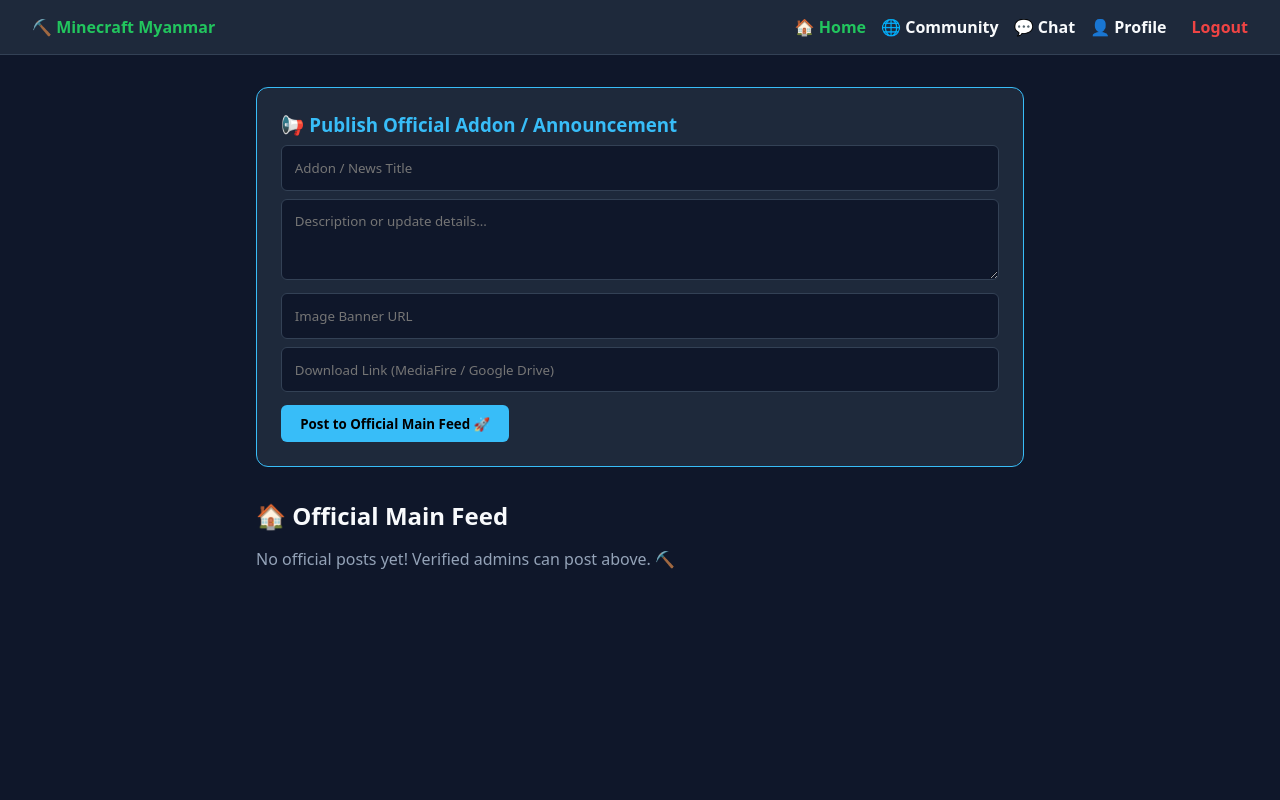
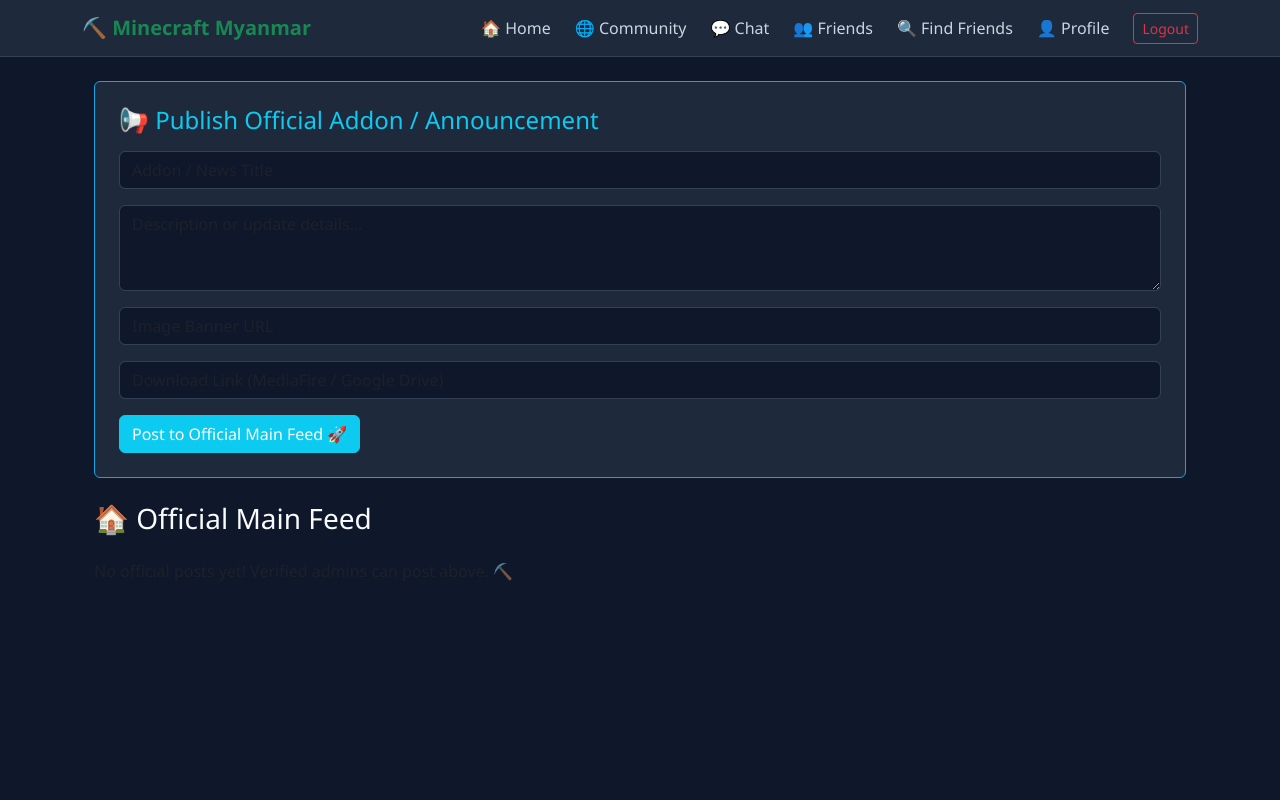
Before and after one commit to heinth123/minecraft-portal-, a Flask app: page / in a window 1280 px wide. Run offline with Flask 3, Linux system fonts and the light colour scheme; a user stored in the database is signed in.

Commit message:
Refactor index.html to use template inheritance

```diff
--- a/templates/index.html
+++ b/templates/index.html
@@ -1,109 +1,68 @@
-<!DOCTYPE html>
-<html lang="en">
-<head>
-    <meta charset="UTF-8">
-    <meta name="viewport" content="width=device-width, initial-scale=1.0">
-    <title>Minecraft Myanmar | Official Feed</title>
-    <style>
-        :root { --bg-dark: #0f172a; --card-bg: #1e293b; --green: #22c55e; --text-main: #f8fafc; --text-muted: #94a3b8; }
-        * { margin: 0; padding: 0; box-sizing: border-box; font-family: system-ui, sans-serif; }
-        body { background-color: var(--bg-dark); color: var(--text-main); min-height: 100vh; }
-        nav { display: flex; justify-content: space-between; align-items: center; padding: 1rem 2rem; background: #1e293b; border-bottom: 1px solid #334155; }
-        .nav-links { display: flex; gap: 15px; }
-        .nav-links a { color: var(--text-main); text-decoration: none; font-weight: bold; }
-        .nav-links a.active { color: var(--green); }
-        .container { max-width: 800px; margin: 2rem auto; padding: 0 1rem; }
-        .post-box { background: var(--card-bg); border-radius: 12px; padding: 1.5rem; margin-bottom: 2rem; border: 1px solid #38bdf8; }
-        input, textarea, select { width: 100%; padding: 0.8rem; background: #0f172a; border: 1px solid #334155; color: white; border-radius: 6px; margin-top: 0.5rem; }
-        button { padding: 0.6rem 1.2rem; background: var(--green); color: black; border: none; border-radius: 6px; font-weight: bold; cursor: pointer; margin-top: 0.8rem; }
-        .badge-verified { color: #38bdf8; font-size: 0.9rem; }
-        .post-card { background: var(--card-bg); border-radius: 12px; padding: 1.5rem; margin-bottom: 1.5rem; border: 1px solid #334155; }
-        .post-header { display: flex; align-items: center; gap: 10px; margin-bottom: 1rem; }
-        .pfp { width: 40px; height: 40px; border-radius: 50%; object-fit: cover; }
-        .post-img { width: 100%; border-radius: 8px; margin-top: 1rem; max-height: 400px; object-fit: cover; }
-        .actions { display: flex; gap: 15px; margin-top: 1rem; align-items: center; }
-        .admin-box { background: #0f172a; padding: 0.8rem; border-radius: 8px; margin-top: 1rem; border: 1px dashed #38bdf8; }
-        .btn-download { display: inline-block; padding: 0.6rem 1.2rem; background: var(--green); color: black; text-decoration: none; font-weight: bold; border-radius: 6px; margin-top: 1rem; }
-    </style>
-</head>
-<body>
+{% extends "base.html" %}
 
-    <nav>
-        <span style="font-weight: bold; color: var(--green);">⛏️ Minecraft Myanmar</span>
-        <div class="nav-links">
-            <a href="/" class="active">🏠 Home</a>
-            <a href="/community">🌐 Community</a>
-            <a href="/chat">💬 Chat</a>
-            <a href="/profile/{{ current_user.username }}">👤 Profile</a>
-            <a href="/logout" style="color: #ef4444; margin-left: 10px;">Logout</a>
+{% block content %}
+<div class="container">
+    <!-- Admin Post Form -->
+    {% if current_user.is_admin %}
+    <div class="card p-4 mb-4" style="border-color: #0ea5e9;">
+        <h4 class="text-info mb-3">📢 Publish Official Addon / Announcement</h4>
+        <form action="{{ url_for('create_post') }}" method="POST">
+            <input type="hidden" name="feed_type" value="official">
+            <div class="mb-3">
+                <input type="text" name="title" class="form-control" placeholder="Addon / News Title" required>
             </div>
-    </nav>
-
-    <div class="container">
-        <!-- Admin Official Post Creator -->
-        {% if current_user.is_admin %}
-        <div class="post-box">
-            <h3 style="color: #38bdf8;">📢 Publish Official Addon / Announcement</h3>
-            <form action="/create_post" method="POST">
-                <input type="hidden" name="feed_type" value="official">
-                <input type="text" name="title" placeholder="Addon / News Title" required>
-                <textarea name="content" placeholder="Description or update details..." rows="3" required></textarea>
-                <input type="text" name="image_url" placeholder="Image Banner URL">
-                <input type="text" name="download_link" placeholder="Download Link (MediaFire / Google Drive)">
-                <button type="submit" style="background: #38bdf8;">Post to Official Main Feed 🚀</button>
+            <div class="mb-3">
+                <textarea name="content" class="form-control" rows="3" placeholder="Description or update details..." required></textarea>
+            </div>
+            <div class="mb-3">
+                <input type="url" name="image_url" class="form-control" placeholder="Image Banner URL">
+            </div>
+            <div class="mb-3">
+                <input type="url" name="download_link" class="form-control" placeholder="Download Link (MediaFire / Google Drive)">
+            </div>
+            <button type="submit" class="btn btn-info text-white">Post to Official Main Feed 🚀</button>
         </form>
     </div>
     {% endif %}
 
-        <h2>🏠 Official Main Feed</h2>
-        {% if not posts %}
-            <p style="color: var(--text-muted); margin-top: 1rem;">No official posts yet! Verified admins can post above. ⛏️</p>
-        {% endif %}
+    <h3 class="mb-4">🏠 Official Main Feed</h3>
 
+    <!-- Feed Posts -->
     {% for post in posts %}
-        <div class="post-card">
-            <div class="post-header">
-                <img src="{{ post.user.pfp_url }}" class="pfp">
+    <div class="card mb-4">
+        <div class="card-body">
+            <div class="d-flex align-items-center mb-3">
+                <a href="{{ url_for('profile', username=post.user.username) }}">
+                    <img src="{{ post.user.pfp_url }}" alt="pfp" class="rounded-circle me-2" style="width: 40px; height: 40px; object-fit: cover;">
+                </a>
                 <div>
-                    <a href="/profile/{{ post.user.username }}" style="color: white; text-decoration: none; font-weight: bold;">
-                        {{ post.user.nickname }} <span class="badge-verified">✔</span>
+                    <a href="{{ url_for('profile', username=post.user.username) }}" class="text-decoration-none text-white fw-bold">
+                        {{ post.user.nickname }}
                     </a>
-                    <div style="font-size: 0.75rem; color: var(--text-muted);">@{{ post.user.username }}</div>
+                    <small class="text-muted d-block">@{{ post.user.username }}</small>
                 </div>
             </div>
 
-            <h3>{{ post.title }}</h3>
-            <p style="margin-top: 0.5rem; color: #cbd5e1;">{{ post.content }}</p>
+            <h5>{{ post.title }}</h5>
+            <p>{{ post.content }}</p>
 
             {% if post.image_url %}
-                <img src="{{ post.image_url }}" class="post-img">
+            <img src="{{ post.image_url }}" class="img-fluid rounded mb-3" style="max-height: 400px; width: 100%; object-fit: cover;">
             {% endif %}
 
             {% if post.download_link %}
-                <br><a href="{{ post.download_link }}" target="_blank" class="btn-download">📥 Download Addon</a>
+            <a href="{{ post.download_link }}" target="_blank" class="btn btn-success btn-sm mb-3">⬇️ Download Addon</a>
             {% endif %}
 
-            <div class="actions">
-                <form action="/post/{{ post.id }}/like" method="POST" style="display:inline;">
-                    <button type="submit" style="background: transparent; color: #ef4444; border: 1px solid #ef4444; margin:0;">
-                        ❤️ {{ post.fake_likes or post.comments|length }}
-                    </button>
+            <div class="d-flex gap-2 align-items-center border-top border-secondary pt-2">
+                <form action="{{ url_for('like_post', post_id=post.id) }}" method="POST">
+                    <button type="submit" class="btn btn-sm btn-outline-danger">❤️ {{ post.fake_likes or post.likes|length }} Likes</button>
                 </form>
             </div>
-
-            <!-- Admin Fake Like Tool -->
-            {% if current_user.is_admin %}
-            <div class="admin-box">
-                <span style="color: #38bdf8; font-size: 0.8rem; font-weight: bold;">🪄 Admin Fake Likes Override</span>
-                <form action="/admin/fake_post_likes/{{ post.id }}" method="POST" style="display: flex; gap: 8px; margin-top: 5px;">
-                    <input type="text" name="fake_likes" placeholder="e.g. 2M or 3.5B" value="{{ post.fake_likes or '' }}" style="margin:0; padding:0.4rem;">
-                    <button type="submit" style="margin:0; padding: 0.4rem 0.8rem; background: #38bdf8;">Save</button>
-                </form>
         </div>
-            {% endif %}
     </div>
+    {% else %}
+    <p class="text-muted">No official posts yet! Verified admins can post above. ⛏️</p>
     {% endfor %}
 </div>
-
-</body>
-</html>
+{% endblock %}
```
Lines whose indentation alone changed are shown as unchanged.
